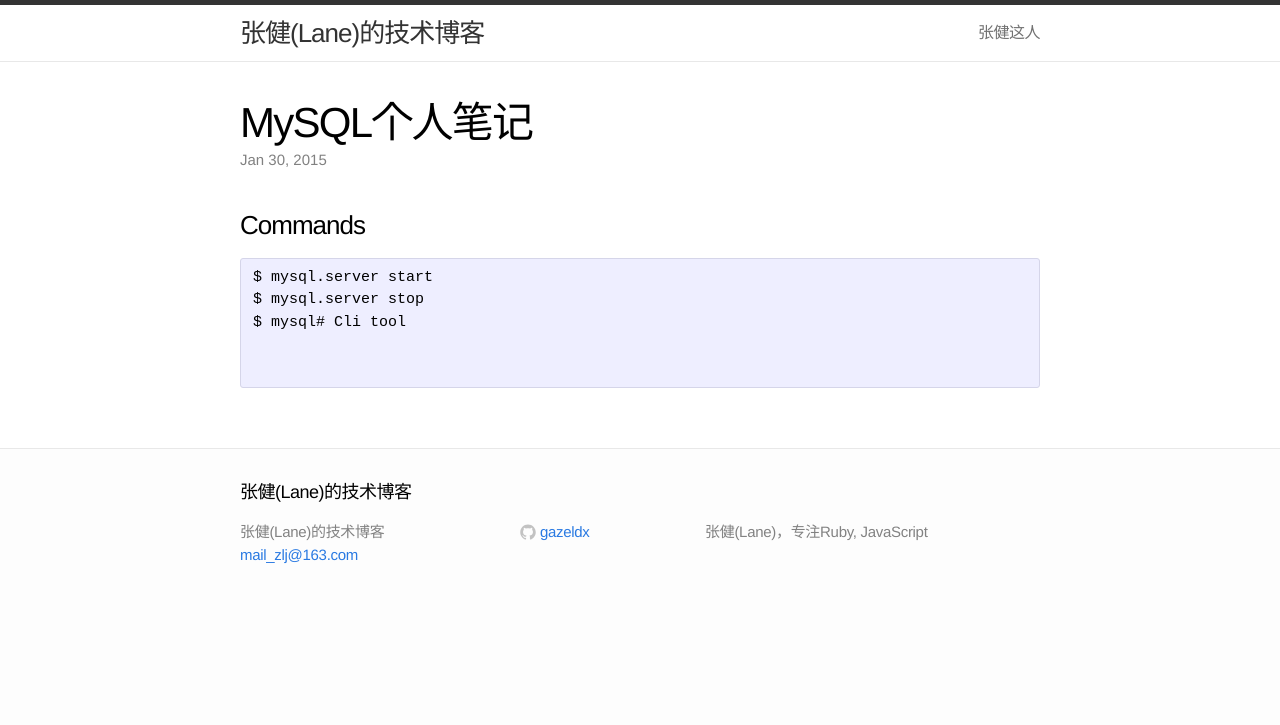
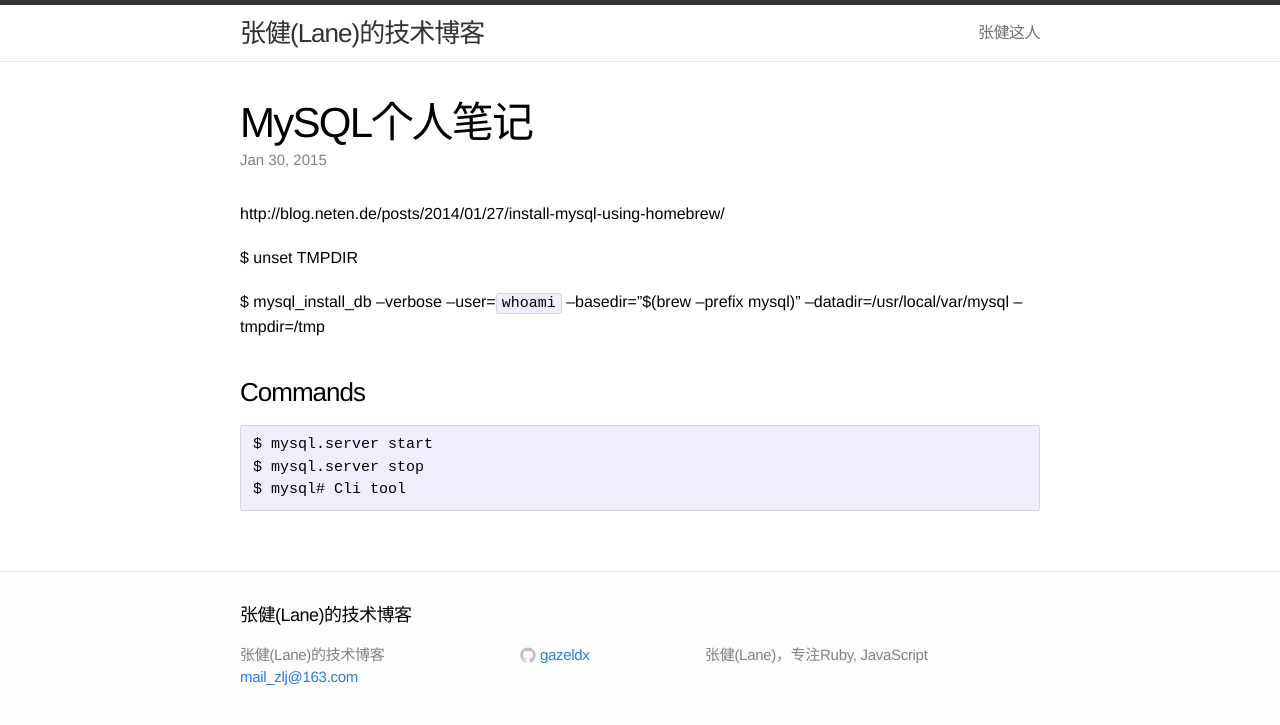
Before and after one commit to gazeldx/gazeldx.github.io, a Jekyll site: the page built from _posts/2015-01-30-mysql.markdown, in a window 1280 px wide. Shown: the top 725 px of the page. Built offline with Jekyll 4.4.1, drawn with Linux system fonts in a browser that asks for light colours.

Commit message:
add more

````diff
--- a/_posts/2014-11-11-linux-command.markdown
+++ b/_posts/2014-11-11-linux-command.markdown
@@ -25,6 +25,7 @@ LANG="zh_CN.UTF-8"
     $ ps aux | grep postgres # 查看postgres的进程
     $ NUM=`ps M <pid> | wc -l | xargs` && expr $NUM - 1 #Mac下查看一个process下的线程数
     $ ps -ef|grep defunct 或者 ps -A -o stat,ppid,pid,cmd | grep -e '^[Zz]' # 查找僵尸进程zombie,查出的defunct的进程就是僵尸.
+    $ lsof -Pnl +M -i4 | grep 5135 # 查看所有进程和端口。用grep筛选具体的某个端口, 如5135.
 ## System information
     $ cat /proc/cpuinfo
     $ df -H # disk info
--- a/_posts/2015-01-30-mysql.markdown
+++ b/_posts/2015-01-30-mysql.markdown
@@ -4,11 +4,16 @@ title:  "MySQL个人笔记"
 date:   2015-01-30 08:16:42
 categories: database mysql
 ---
+
+http://blog.neten.de/posts/2014/01/27/install-mysql-using-homebrew/
+
+$ unset TMPDIR
+
+$ mysql_install_db --verbose --user=`whoami` --basedir="$(brew --prefix mysql)" --datadir=/usr/local/var/mysql --tmpdir=/tmp
+
 ### Commands
 ```
 $ mysql.server start
 $ mysql.server stop
 $ mysql# Cli tool
-
-
 ```
````
Also changed, not shown: _posts/2016-10-07-VueJS.markdown (added, +15 -0 lines), _posts/2016-11-23-wechat-pay-rails.markdown (added, +14 -0 lines), 1 other file.
